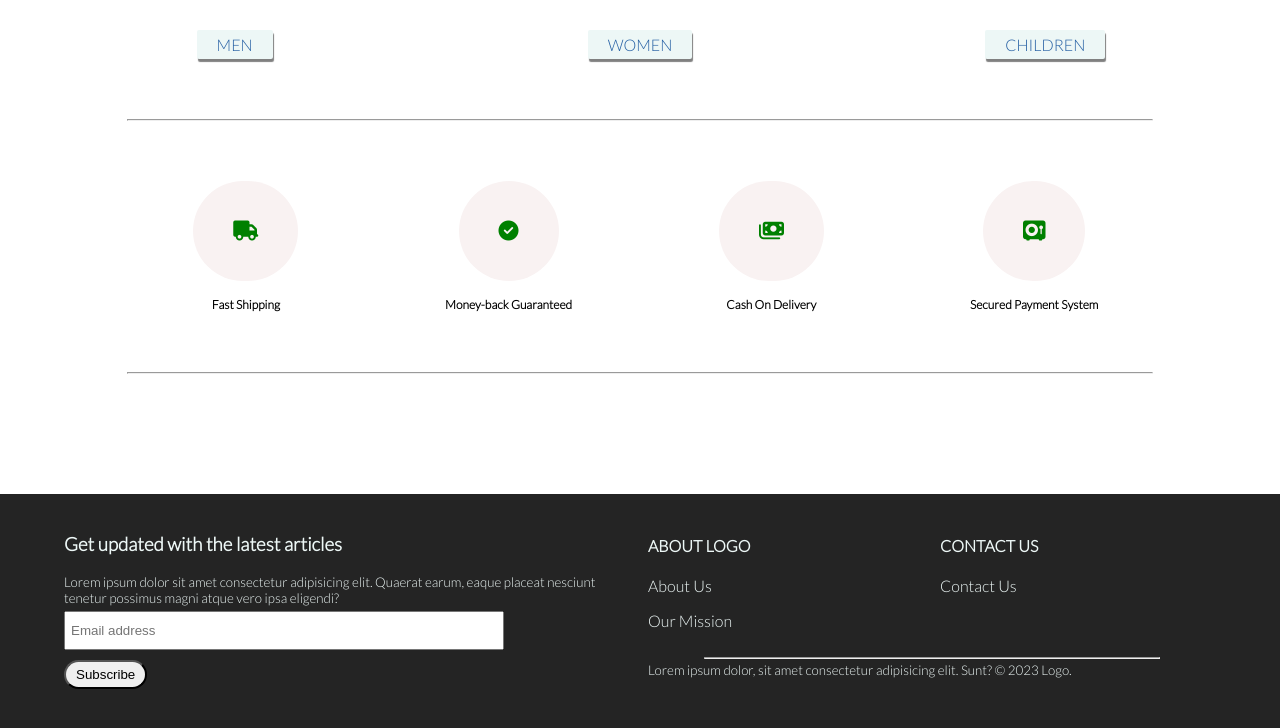
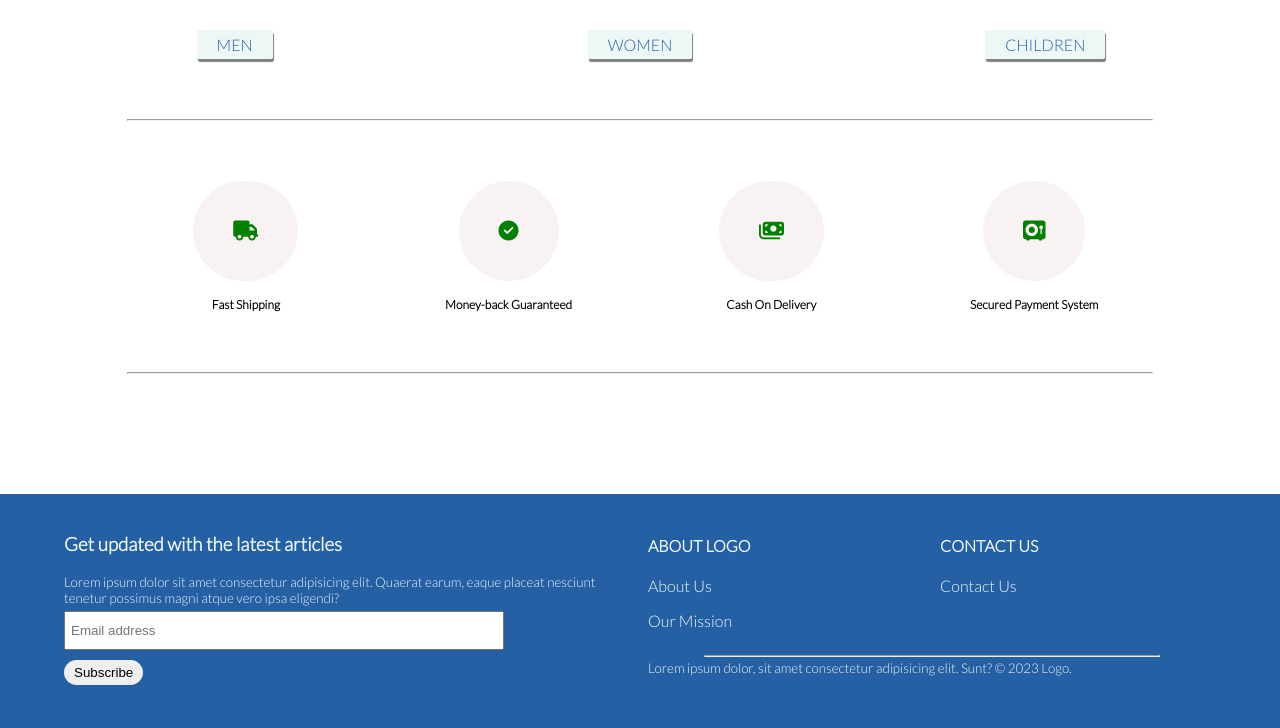
Before and after one commit to maangeloatienza/maa.store.io, a plain HTML site: page index.html in a window 1280 px wide. Shown: the part 1253-1981 px from the top of the page. Drawn offline with Linux system fonts and the light colour scheme; no server answers.

Commit message:
mod: fix button and change footer bg

```diff
--- a/assets/css/footer.css
+++ b/assets/css/footer.css
@@ -1,7 +1,7 @@
 footer {
   padding: 20px 0;
   min-height : 200px;
-  background-color: var(--color-black);
+  background-color: var(--primary-color);
   color: var(--secondary-color);
 }
 
@@ -35,6 +35,8 @@ footer {
   max-width: max-content;
   padding: 5px 10px;
   border-radius: 20px;
+  outline : none;
+  border: none;
 }
 
 .footer__menu--wrapper {
```
